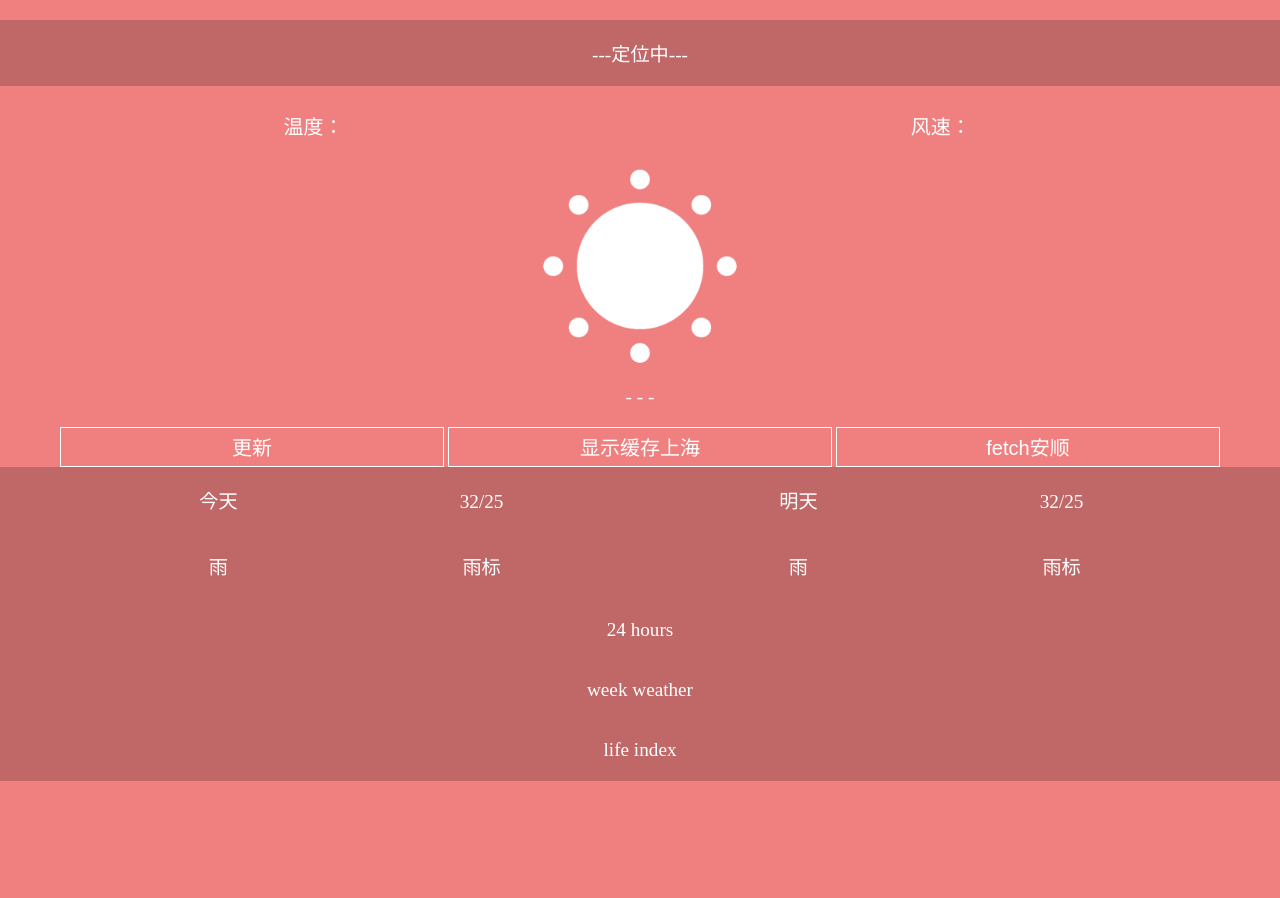
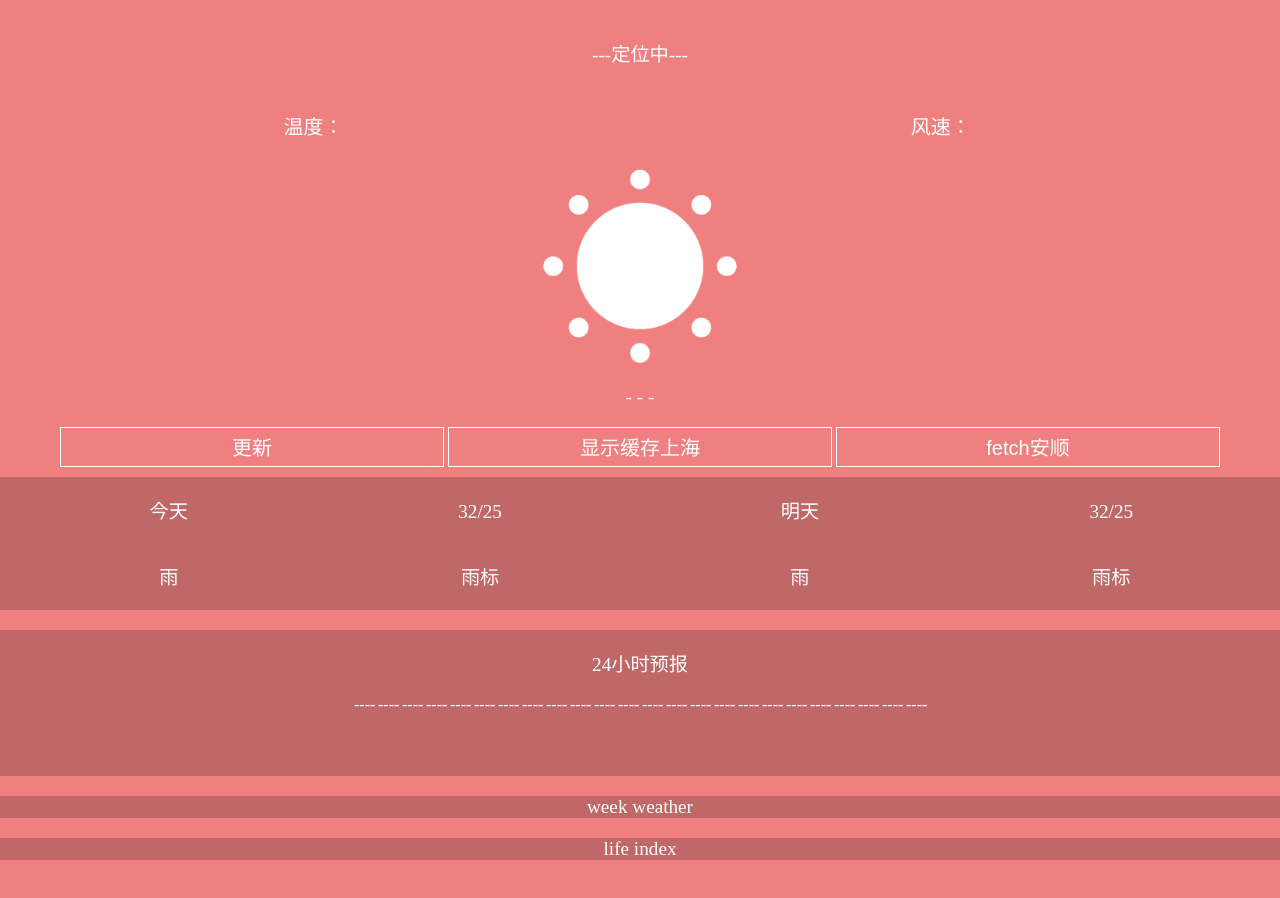
Before and after one commit to yemaoteng/weather, a plain HTML site: page index.html in a window 1280 px wide. Before the commit the page ends 877 px from the top, so only its background shows below. Drawn offline with nearby package versions, Linux system fonts and the light colour scheme.

Commit message:
两天部分，24小时部分搞定

```diff
--- a/index.html
+++ b/index.html
@@ -5,7 +5,7 @@
   <meta name="viewport" content="width=device-width, initial-scale=1.0, minimum-scale=0.5, maximum-scale=2.0, user-scalable=yes" />
   <link rel="shortcut icon" href="./weather.png">
   <link type="text/css" rel="stylesheet" href="sty.css">
-  <script src="https://maxcdn.bootstrapcdn.com/bootstrap/4.1.0/js/bootstrap.min.js"></script>
+  <!--<script src="https://maxcdn.bootstrapcdn.com/bootstrap/4.1.0/js/bootstrap.min.js"></script>-->
 </head>
 <body>
 <div id="app">
@@ -29,7 +29,7 @@
   <button class="btn-update" onclick="displayWeather(anshun)">fetch安顺</button>
 
 
-  <div class="cbg twoday col-12">
+  <div class="part cbg twoday">
     <div class="today col-6">
       <p class=" col-6">今天</p>
       <p class=" col-6">32/25</p>
@@ -43,18 +43,43 @@
       <p class=" col-6">雨标</p>
     </div>
   </div>
-  <div class="cbg 24hours">
-    <p>24 hours</p>
+
+  <div class="part cbg hours">
+    <p>24小时预报</p>
+    <div class="hour">----</div>
+    <div class="hour">----</div>
+    <div class="hour">----</div>
+    <div class="hour">----</div>
+    <div class="hour">----</div>
+    <div class="hour">----</div>
+    <div class="hour">----</div>
+    <div class="hour">----</div>
+    <div class="hour">----</div>
+    <div class="hour">----</div>
+    <div class="hour">----</div>
+    <div class="hour">----</div>
+    <div class="hour">----</div>
+    <div class="hour">----</div>
+    <div class="hour">----</div>
+    <div class="hour">----</div>
+    <div class="hour">----</div>
+    <div class="hour">----</div>
+    <div class="hour">----</div>
+    <div class="hour">----</div>
+    <div class="hour">----</div>
+    <div class="hour">----</div>
+    <div class="hour">----</div>
+    <div class="hour">----</div>
   </div>
-  <div class="cbg week">
+  <div class="part cbg week">
     <p>week weather</p>
   </div>
-  <div class="cbg life">
+  <div class="part cbg life">
     <p>life index</p>
   </div>
 
   </br></br>
-  <div class="debug">
+  <div class="part debug">
       <p class="editor">By:yemaoteng</p>
     <p>Debug</p>
     <p id="lat">lat</p>
--- a/sty.css
+++ b/sty.css
@@ -17,13 +17,12 @@ body {
     width: 100%;
 }
 @media only screen and (min-width: 200px) {
-    /* For desktop: */
     .col-1 {width: 8.33%;}
     .col-2 {width: 16.66%;}
     .col-3 {width: 25%;}
     .col-4 {width: 33.33%;}
     .col-5 {width: 41.66%;}
-    .col-6 {width: 45%;}
+    .col-6 {width: 49%;}
     .col-7 {width: 58.33%;}
     .col-8 {width: 66.66%;}
     .col-9 {width: 75%;}
@@ -31,13 +30,16 @@ body {
     .col-11 {width: 91.66%;}
     .col-12 {width: 100%;}
 }
-.cbg {
+
+.part {
+    width: 100%;
+    margin-top: 10px;
+    margin-bottom: 20px;
     background-color: rgba(0,0,0,0.2);
 }
 
-. head {
 
-}
+
 
 .temp {
     color:white;
@@ -107,9 +109,23 @@ body {
 
 p {
     font-size: larger;
+}
+
+.twoday p {
     display: inline-block;
 }
 
 .twoday div{
     display: inline-block;
 }
+
+.hours {
+    white-space: nowrap;
+    overflow-x: scroll;
+}
+
+.hour {
+    display: inline-block;
+    width: 20px;
+    height: 80px;
+}
```
